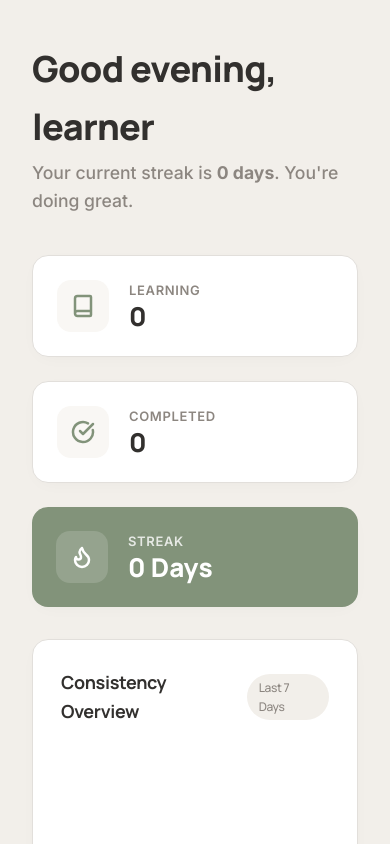
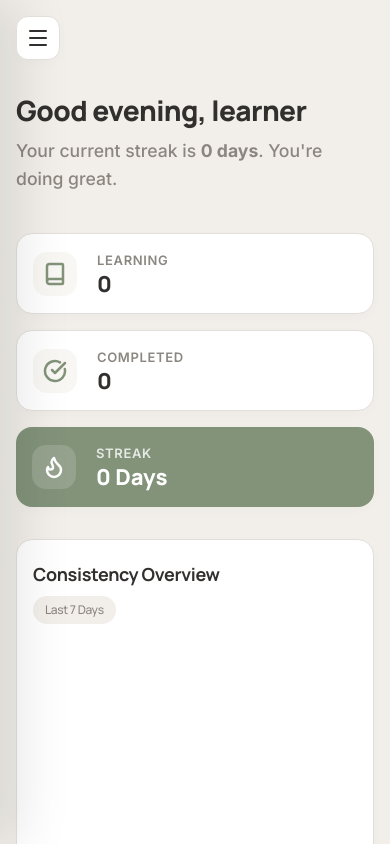
Before and after one commit to dayniia/focuslog, a React (Vite) app: page / in a window 390 px wide. Shown: the top 844 px of the page. Built offline with nearby package versions, Linux system fonts and the light colour scheme.

Commit message:
mobile responsive

```diff
--- a/src/components/Layout.css
+++ b/src/components/Layout.css
@@ -110,15 +110,65 @@
     margin-left: 250px;
 }
 
+/* Mobile Nav Toggle */
+.menu-toggle {
+    display: none;
+    position: fixed;
+    top: 1rem;
+    left: 1rem;
+    z-index: 1001;
+    width: 44px;
+    height: 44px;
+    background: var(--surface);
+    border: 1px solid var(--border);
+    border-radius: 12px;
+    align-items: center;
+    justify-content: center;
+    box-shadow: var(--shadow);
+    color: var(--text);
+}
+
+.sidebar-overlay {
+    display: none;
+    position: fixed;
+    inset: 0;
+    background: rgba(50, 48, 46, 0.4);
+    backdrop-filter: blur(4px);
+    z-index: 999;
+    opacity: 0;
+    pointer-events: none;
+    transition: opacity 0.3s ease;
+}
+
 @media (max-width: 768px) {
+    .menu-toggle {
+        display: flex;
+    }
+
+    .app-layout.menu-open .sidebar-overlay {
+        display: block;
+        opacity: 1;
+        pointer-events: auto;
+    }
+
     .sidebar {
-        width: 0;
-        padding: 0;
-        overflow: hidden;
-        border: none;
+        transform: translateX(-100%);
+        transition: transform 0.3s cubic-bezier(0.4, 0, 0.2, 1);
+        z-index: 1000;
+        box-shadow: 20px 0 50px rgba(0, 0, 0, 0.1);
+    }
+
+    .app-layout.menu-open .sidebar {
+        transform: translateX(0);
     }
 
     .main-content {
         margin-left: 0;
+        padding-top: 4rem;
+        /* Space for toggle */
+    }
+
+    .container {
+        padding: 1.5rem 1rem;
     }
 }
--- a/src/components/Layout.tsx
+++ b/src/components/Layout.tsx
@@ -1,12 +1,23 @@
 import React from 'react';
-import { NavLink, Outlet } from 'react-router-dom';
-import { LayoutDashboard, BookOpen, History, Plus } from 'lucide-react';
+import { NavLink, Outlet, useLocation } from 'react-router-dom';
+import { LayoutDashboard, BookOpen, History, Plus, Menu, X } from 'lucide-react';
 import { Logo } from './Logo';
 import './Layout.css';
 
 export const Layout: React.FC = () => {
+    const [isMenuOpen, setIsMenuOpen] = React.useState(false);
+    const location = useLocation();
+
+    // Close menu when route changes
+    React.useEffect(() => {
+        setIsMenuOpen(false);
+    }, [location.pathname]);
     return (
-        <div className="app-layout">
+        <div className={`app-layout ${isMenuOpen ? 'menu-open' : ''}`}>
+            <button className="menu-toggle" onClick={() => setIsMenuOpen(!isMenuOpen)}>
+                {isMenuOpen ? <X size={24} /> : <Menu size={24} />}
+            </button>
+            <div className="sidebar-overlay" onClick={() => setIsMenuOpen(false)}></div>
             <nav className="sidebar">
                 <div className="sidebar-header">
                     <div className="logo-wrapper">
--- a/src/features/dashboard/Dashboard.css
+++ b/src/features/dashboard/Dashboard.css
@@ -267,3 +267,37 @@
         grid-template-columns: 1fr;
     }
 }
+
+@media (max-width: 768px) {
+    .dashboard-header h1 {
+        font-size: 1.75rem;
+    }
+
+    .dashboard-stats-row {
+        grid-template-columns: 1fr;
+        gap: 1rem;
+    }
+
+    .stat-card {
+        padding: 1rem !important;
+    }
+
+    .stat-value {
+        font-size: 1.375rem;
+    }
+
+    .consistency-card {
+        padding: 1.25rem 1rem !important;
+    }
+
+    .consistency-card h3 {
+        flex-direction: column;
+        align-items: flex-start;
+        gap: 0.5rem;
+    }
+
+    .stat-icon {
+        width: 44px;
+        height: 44px;
+    }
+}
--- a/src/features/learning-list/LearningList.css
+++ b/src/features/learning-list/LearningList.css
@@ -264,4 +264,36 @@
     .form-grid {
         grid-template-columns: 1fr;
     }
+
+    .page-header {
+        flex-direction: column;
+        align-items: flex-start;
+        gap: 1.5rem;
+    }
+
+    .add-btn {
+        width: 100%;
+    }
+
+    .items-grid {
+        grid-template-columns: 1fr;
+    }
 }
+
+@media (max-width: 480px) {
+    .header-text h1 {
+        font-size: 1.75rem;
+    }
+
+    .discovery-bar input {
+        font-size: 0.9375rem;
+    }
+
+    .filter-item {
+        flex: 1;
+    }
+
+    .filter-item select {
+        width: 100%;
+    }
+}
```
